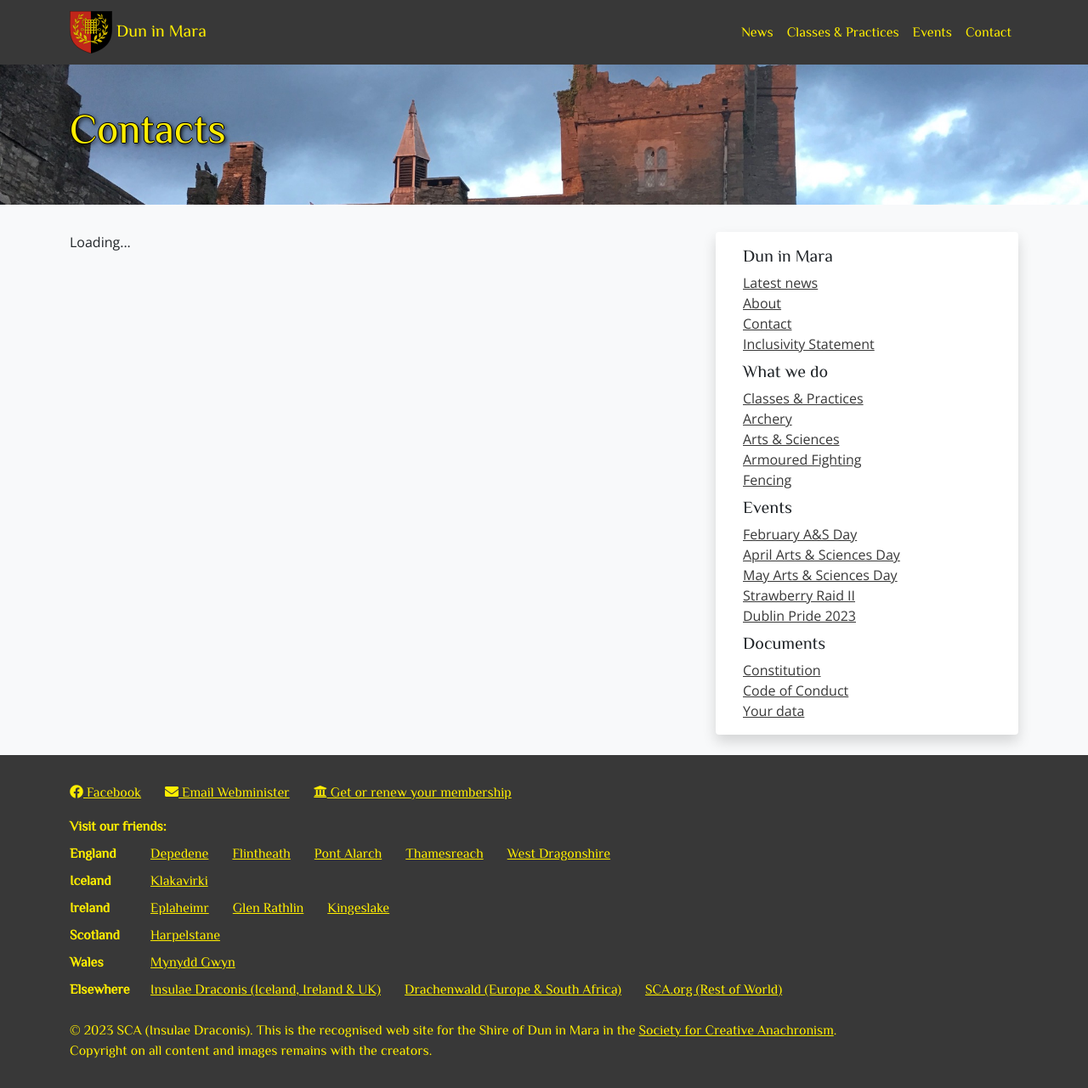
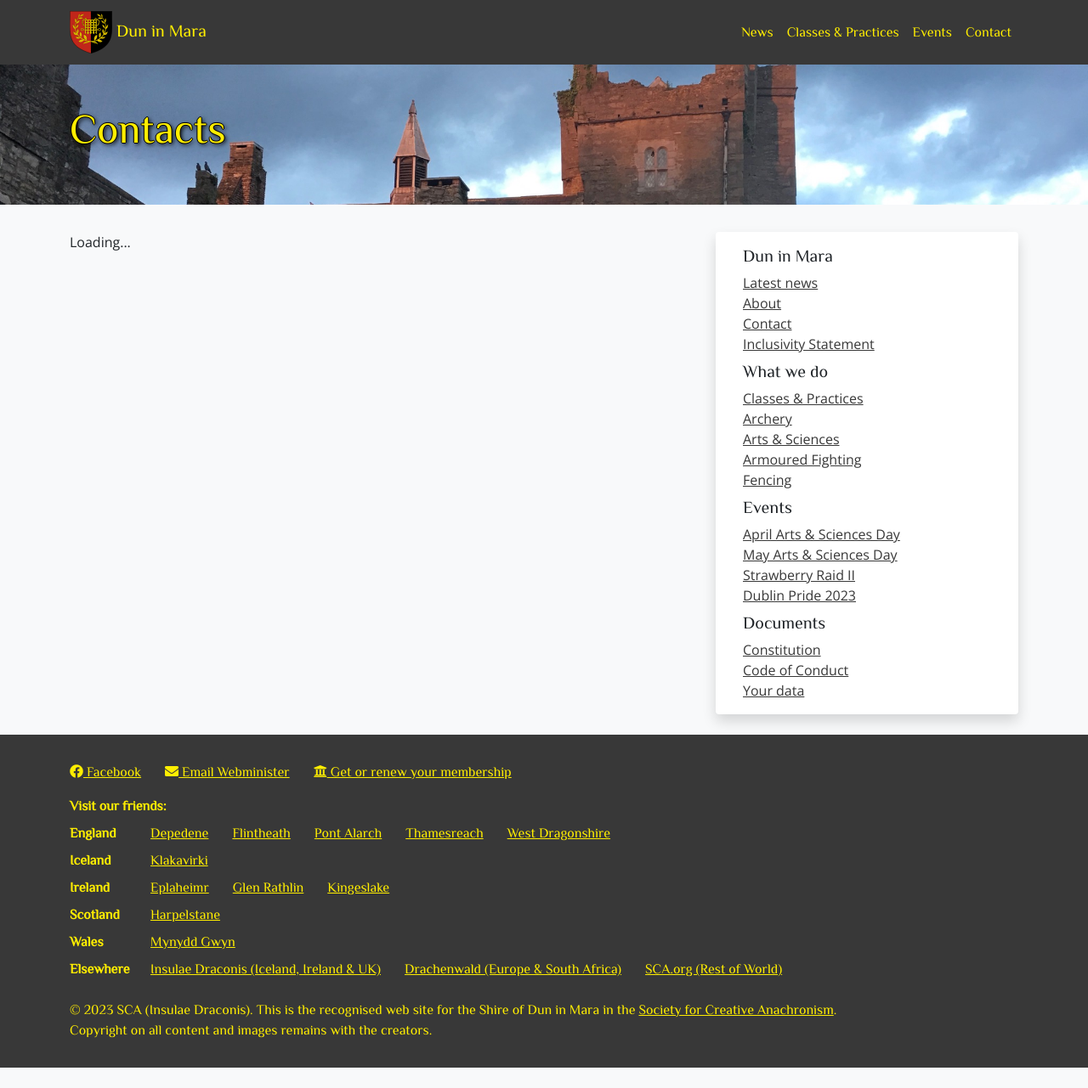
Before and after one commit to drachenwald/dun-in-mara, a Jekyll site: the page built from contact.md, in a window 1280 px wide. Shown: the whole page at 85% size. Built offline with Jekyll 4.4.1, drawn with Linux system fonts in a browser that asks for light colours; comment, search, counter and statistics services are not loaded; after the commit the page ends 1257 px from its top, so only the background shows below that.

Commit message:
Removing Feb A&S

```diff
--- a/_includes/sidebar-default.html
+++ b/_includes/sidebar-default.html
@@ -13,8 +13,6 @@
       <li class="nav-item p-0"><a href="/historical-fencing">Fencing</a></li>
 
       <li class="nav-item pt-2"><h5>Events</h5></li>
-      <li class="nav-item p-0"><a href="https://fienta.com/arts-sciences-day-51746">February A&S Day</a></li>
-
       <li class="nav-item p-0"><a href="https://fienta.com/arts-sciences-day-52703?6d5786efec69097d45cdb2b5425f96f0">April Arts & Sciences Day</a></li>
       <li class="nav-item p-0"><a href="https://fienta.com/arts-sciences-day-52704?e5ab58548b8cce2ff2498f5818951186">May Arts & Sciences Day</a></li>
       <li class="nav-item p-0"><a href="/events/2023/strawberry-raid">Strawberry Raid II</a></li>
```
